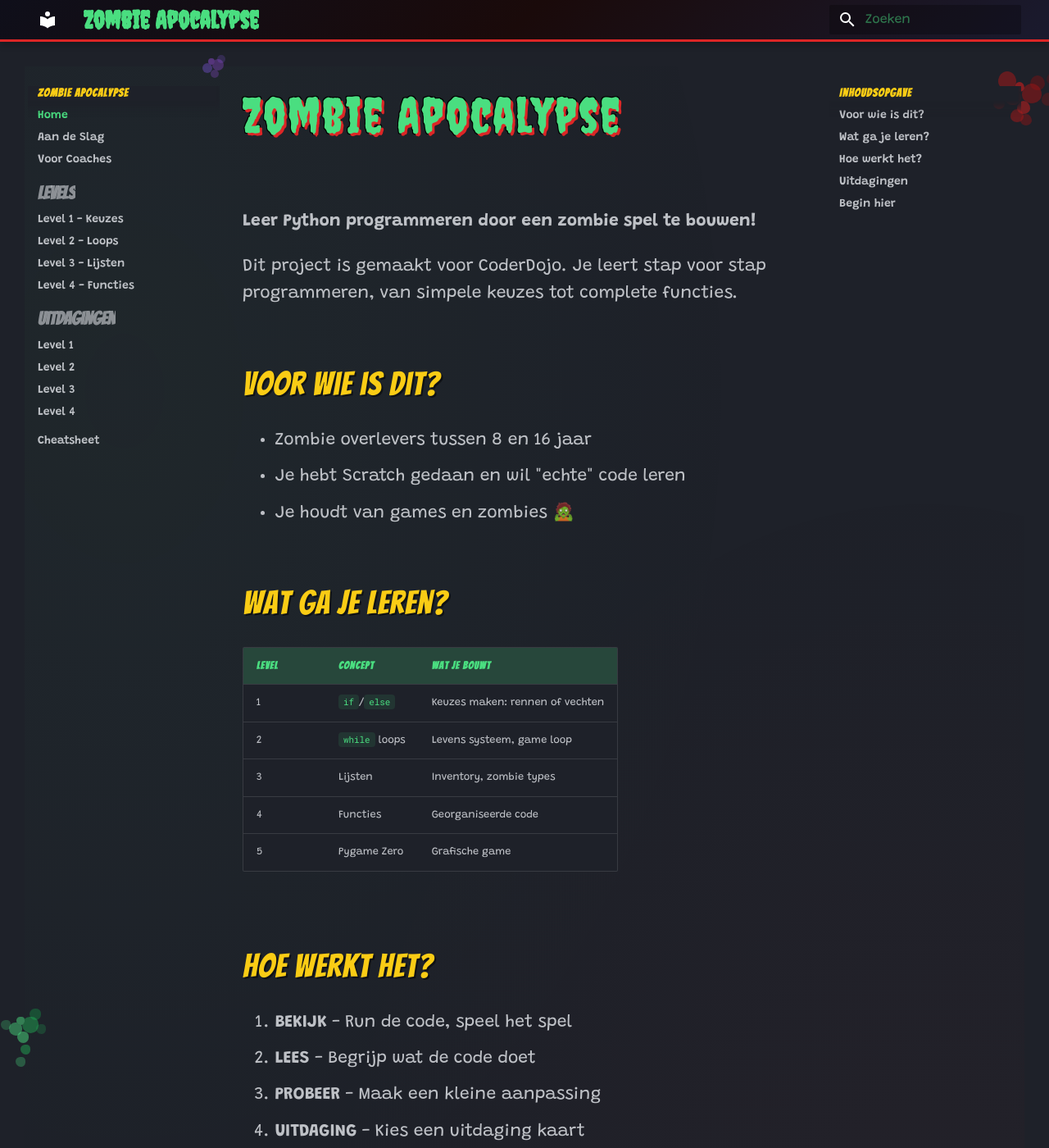
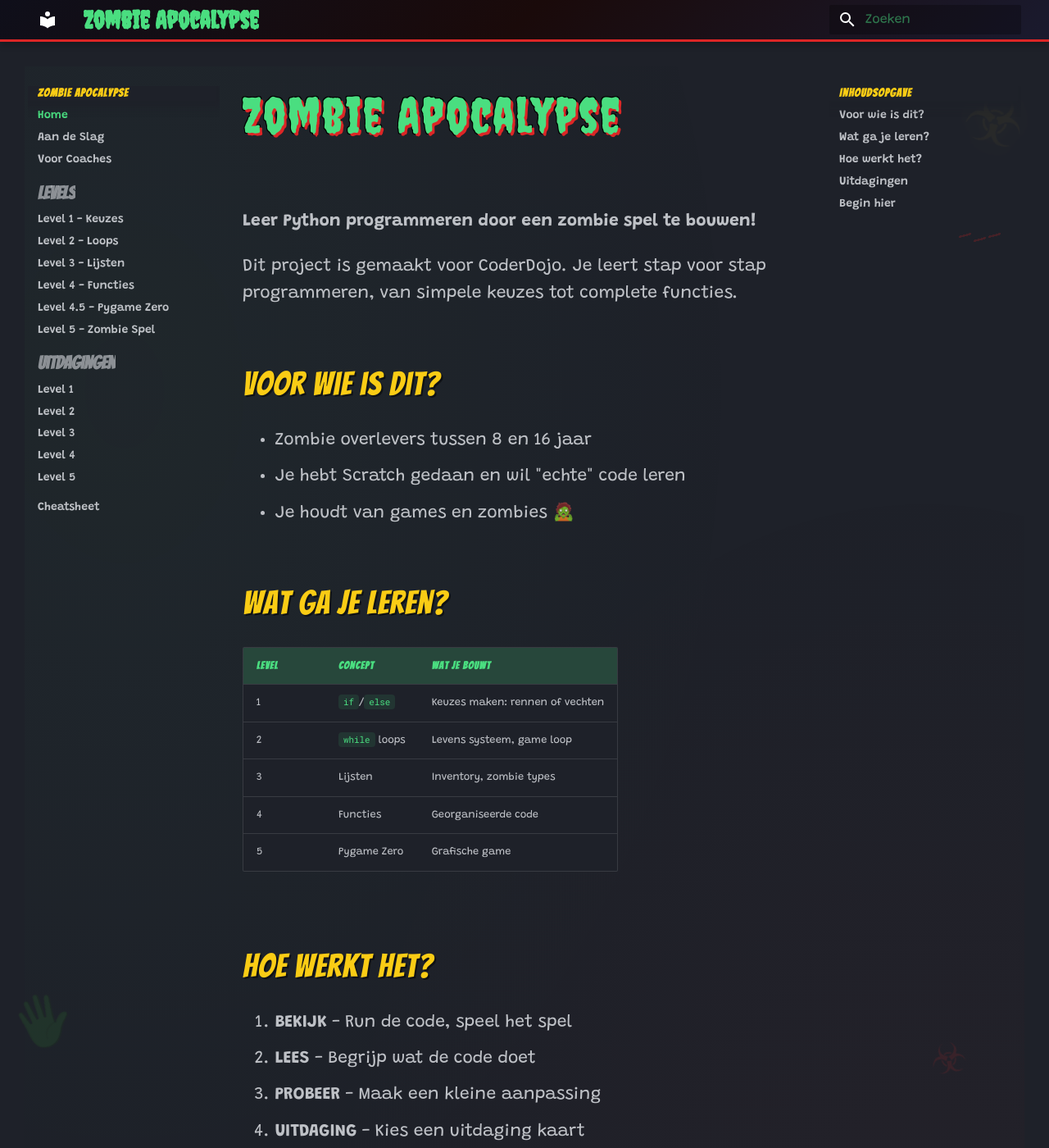
Before and after one commit to Laoujin/CoderDojo-Zombies, an MkDocs documentation site: the page built from docs/index.md, in a window 1280 px wide and 1400 px high. Shown: the whole window at 82% size. Built offline with MkDocs 1.6.1 and Material for MkDocs 9.7.7, drawn with Linux system fonts in a browser that asks for light colours.

Commit message:
Add level 4.5/5 to nav, fun decorations, and cross-references
- Add Level 4.5 and Level 5 to navigation
- Add Level 5 uitdagingen to nav
- Exclude midjourney/superpowers/cards from build
- Replace splatters with biohazard symbols, handprints, claw marks
- Add info boxes linking between Level 4.5 and Level 5

```diff
--- a/docs/stylesheets/zombie-theme.css
+++ b/docs/stylesheets/zombie-theme.css
@@ -181,76 +181,87 @@
   letter-spacing: 1px;
 }
 
-/* Blood splatter decorations */
+/* Biohazard symbol - top right */
 .md-content::before {
-  content: "";
+  content: "☣";
   position: fixed;
   top: 100px;
   right: 30px;
-  width: 12px;
-  height: 12px;
-  background: rgba(180, 30, 30, 0.7);
-  border-radius: 50% 50% 50% 50% / 60% 60% 40% 40%;
+  font-size: 80px;
+  color: rgba(250, 204, 21, 0.15);
   pointer-events: none;
   z-index: 0;
-  box-shadow:
-    /* Main splatter cluster */
-    15px 8px 0 6px rgba(160, 20, 20, 0.5),
-    -8px 12px 0 4px rgba(180, 30, 30, 0.6),
-    22px -5px 0 3px rgba(140, 15, 15, 0.4),
-    -15px -8px 0 5px rgba(170, 25, 25, 0.5),
-    /* Drips */
-    5px 25px 0 2px rgba(180, 30, 30, 0.6),
-    8px 40px 0 1px rgba(160, 20, 20, 0.4),
-    -3px 35px 0 2px rgba(170, 25, 25, 0.5),
-    /* Scattered drops */
-    35px 15px 0 2px rgba(150, 20, 20, 0.3),
-    -25px 20px 0 1px rgba(160, 25, 25, 0.3),
-    40px -10px 0 1px rgba(140, 15, 15, 0.25);
+  transform: rotate(15deg);
+  text-shadow: 0 0 20px rgba(250, 204, 21, 0.1);
+  animation: biohazard-pulse 4s ease-in-out infinite;
 }
 
-/* Green slime splatter - bottom left */
+@keyframes biohazard-pulse {
+  0%, 100% { opacity: 0.15; transform: rotate(15deg) scale(1); }
+  50% { opacity: 0.25; transform: rotate(15deg) scale(1.05); }
+}
+
+/* Zombie handprint - bottom left */
 .md-content::after {
+  content: "🖐";
+  position: fixed;
+  bottom: 120px;
+  left: 15px;
+  font-size: 60px;
+  pointer-events: none;
+  z-index: 0;
+  transform: rotate(-20deg);
+  filter: grayscale(100%) brightness(0.4) sepia(100%) hue-rotate(70deg) saturate(300%);
+  opacity: 0.25;
+}
+
+/* Claw scratch marks - right side */
+.md-sidebar--secondary::before {
   content: "";
   position: fixed;
-  bottom: 150px;
-  left: 20px;
-  width: 10px;
-  height: 10px;
-  background: rgba(74, 222, 128, 0.5);
-  border-radius: 50% 40% 50% 60%;
+  top: 250px;
+  right: 50px;
+  width: 60px;
+  height: 80px;
   pointer-events: none;
   z-index: 0;
-  box-shadow:
-    /* Slime cluster */
-    12px 5px 0 5px rgba(34, 197, 94, 0.4),
-    -6px 10px 0 3px rgba(74, 222, 128, 0.45),
-    18px -8px 0 2px rgba(22, 163, 74, 0.35),
-    /* Dripping slime */
-    3px 20px 0 2px rgba(74, 222, 128, 0.5),
-    6px 35px 0 1px rgba(34, 197, 94, 0.4),
-    0px 50px 0 1px rgba(74, 222, 128, 0.3),
-    /* Scattered */
-    -18px 5px 0 1px rgba(74, 222, 128, 0.25),
-    25px 10px 0 1px rgba(34, 197, 94, 0.2);
+  opacity: 0.2;
+  background:
+    /* Scratch 1 */
+    linear-gradient(165deg, transparent 45%, var(--blood-red) 45%, var(--blood-red) 48%, transparent 48%),
+    /* Scratch 2 */
+    linear-gradient(165deg, transparent 45%, var(--blood-red) 45%, var(--blood-red) 48%, transparent 48%),
+    /* Scratch 3 */
+    linear-gradient(165deg, transparent 45%, var(--blood-red) 45%, var(--blood-red) 48%, transparent 48%);
+  background-size: 15px 100%, 15px 100%, 15px 100%;
+  background-position: 0 0, 18px 5px, 36px 0;
+  background-repeat: no-repeat;
 }
 
-/* Extra splatter on sidebar */
+/* Second biohazard - bottom right, smaller */
+.md-footer::before {
+  content: "☣";
+  position: fixed;
+  bottom: 80px;
+  right: 100px;
+  font-size: 50px;
+  color: rgba(220, 38, 38, 0.12);
+  pointer-events: none;
+  z-index: 0;
+  transform: rotate(-10deg);
+}
+
+/* Zombie handprint - sidebar */
 .md-sidebar--primary::after {
-  content: "";
+  content: "🖐";
   position: absolute;
-  bottom: 50px;
-  right: 10px;
-  width: 8px;
-  height: 8px;
-  background: rgba(168, 85, 247, 0.4);
-  border-radius: 50%;
+  bottom: 80px;
+  right: 5px;
+  font-size: 40px;
   pointer-events: none;
-  box-shadow:
-    8px 4px 0 3px rgba(168, 85, 247, 0.3),
-    -5px 8px 0 2px rgba(139, 92, 246, 0.35),
-    4px 15px 0 1px rgba(168, 85, 247, 0.25),
-    12px -3px 0 1px rgba(139, 92, 246, 0.2);
+  transform: rotate(35deg);
+  filter: grayscale(100%) brightness(0.3) sepia(100%) hue-rotate(320deg) saturate(400%);
+  opacity: 0.2;
 }
 
 
--- a/mkdocs.yml
+++ b/mkdocs.yml
@@ -1,6 +1,12 @@
 site_name: Zombie Apocalypse
 site_description: Leer Python programmeren met een zombie spel!
 site_url: https://laoujin.github.io/CoderDojo-Zombies/
+
+exclude_docs: |
+  midjourney/
+  superpowers/
+  levels/*/uitdagingen.md
+  cards/
 
 theme:
   name: material
@@ -37,9 +43,12 @@ nav:
     - Level 2 - Loops: levels/level-2/uitleg.md
     - Level 3 - Lijsten: levels/level-3/uitleg.md
     - Level 4 - Functies: levels/level-4/uitleg.md
+    - Level 4.5 - Pygame Zero: levels/level-4.5/uitleg.md
+    - Level 5 - Zombie Spel: levels/level-5/uitleg.md
   - Uitdagingen:
     - Level 1: uitdagingen/level-1.md
     - Level 2: uitdagingen/level-2.md
     - Level 3: uitdagingen/level-3.md
     - Level 4: uitdagingen/level-4.md
+    - Level 5: uitdagingen/level-5.md
   - Cheatsheet: cheatsheet.md
```
Also changed, not shown: levels/level-4.5/uitleg.md (+3 -0 lines), levels/level-5/uitleg.md (+3 -2 lines).
